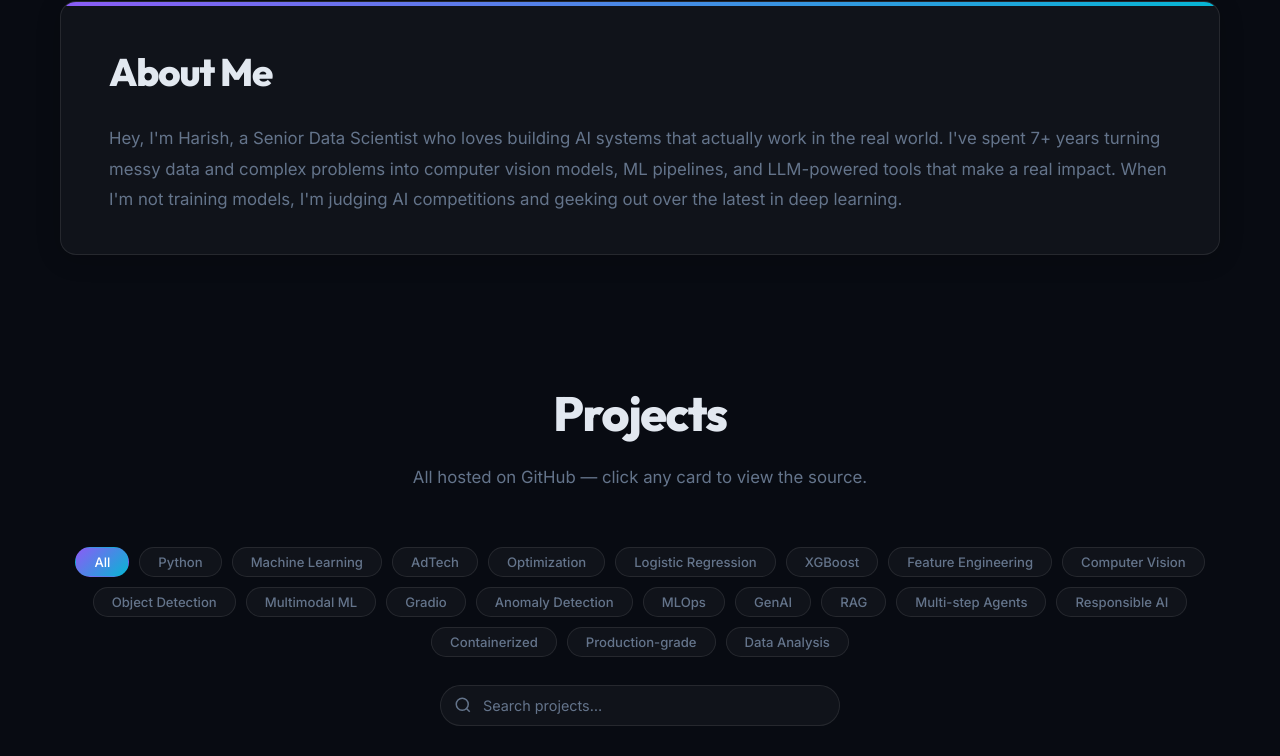
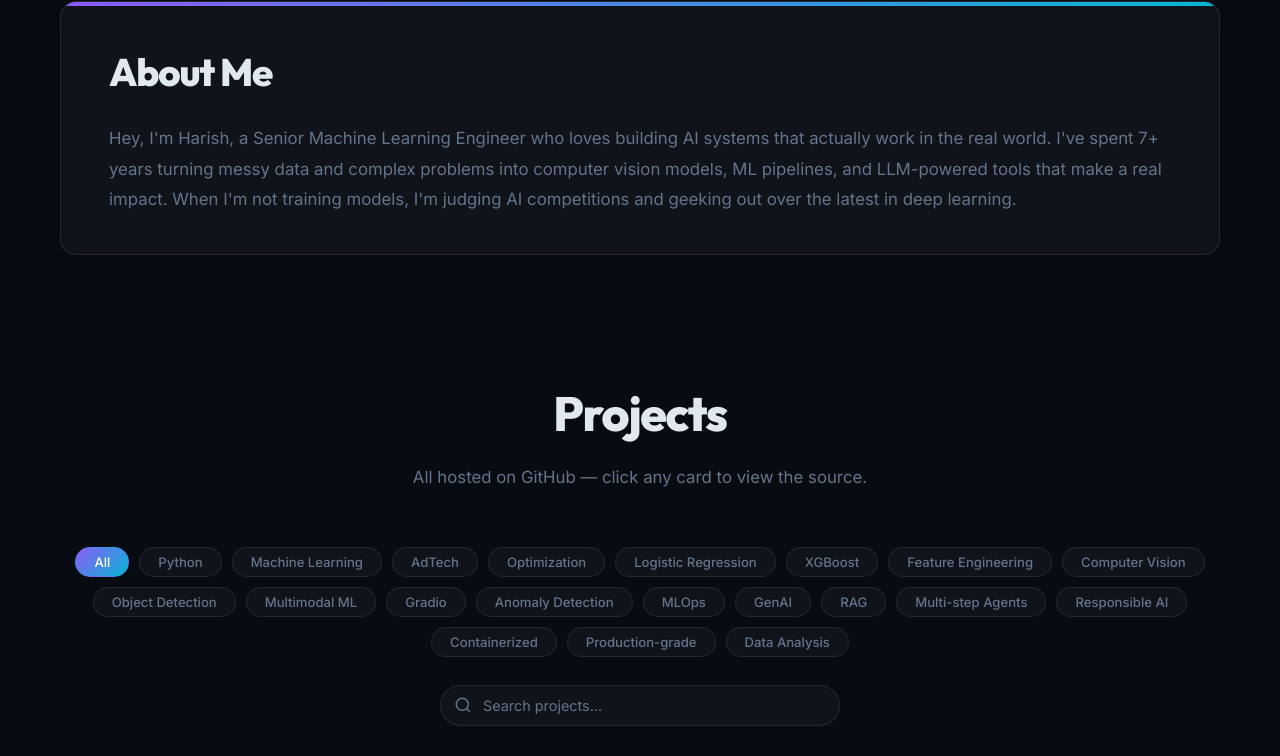
Before and after one commit to hsivasub/PortfolioWebsite, a plain HTML site: page index.html in a window 1280 px wide. Shown: the part 879-1635 px from the top of the page. Drawn offline with Linux system fonts and the light colour scheme.

Commit message:
fixing bugs

```diff
--- a/index.html
+++ b/index.html
@@ -77,7 +77,8 @@
         <h2 class="section-title">About Me</h2>
         <div class="about-content">
           <p>
-            Hey, I'm Harish, a Senior Data Scientist who loves building AI systems that actually work in the real world.
+            Hey, I'm Harish, a Senior Machine Learning Engineer who loves building AI systems that actually work in the
+            real world.
             I've spent 7+ years turning messy data and complex problems into computer vision models, ML pipelines, and
             LLM-powered tools that make a real impact. When I'm not training models, I'm judging AI competitions and
             geeking out over the latest in deep learning.
```
